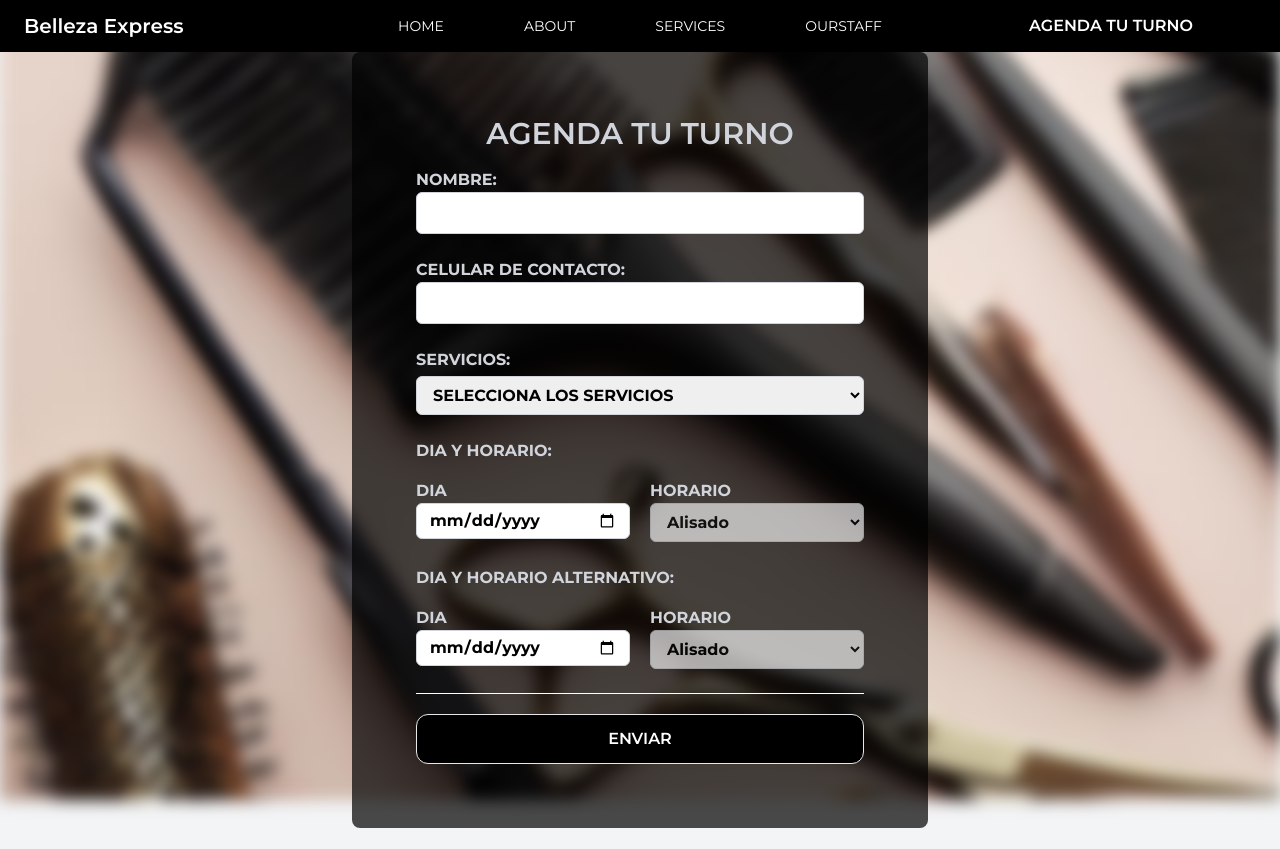
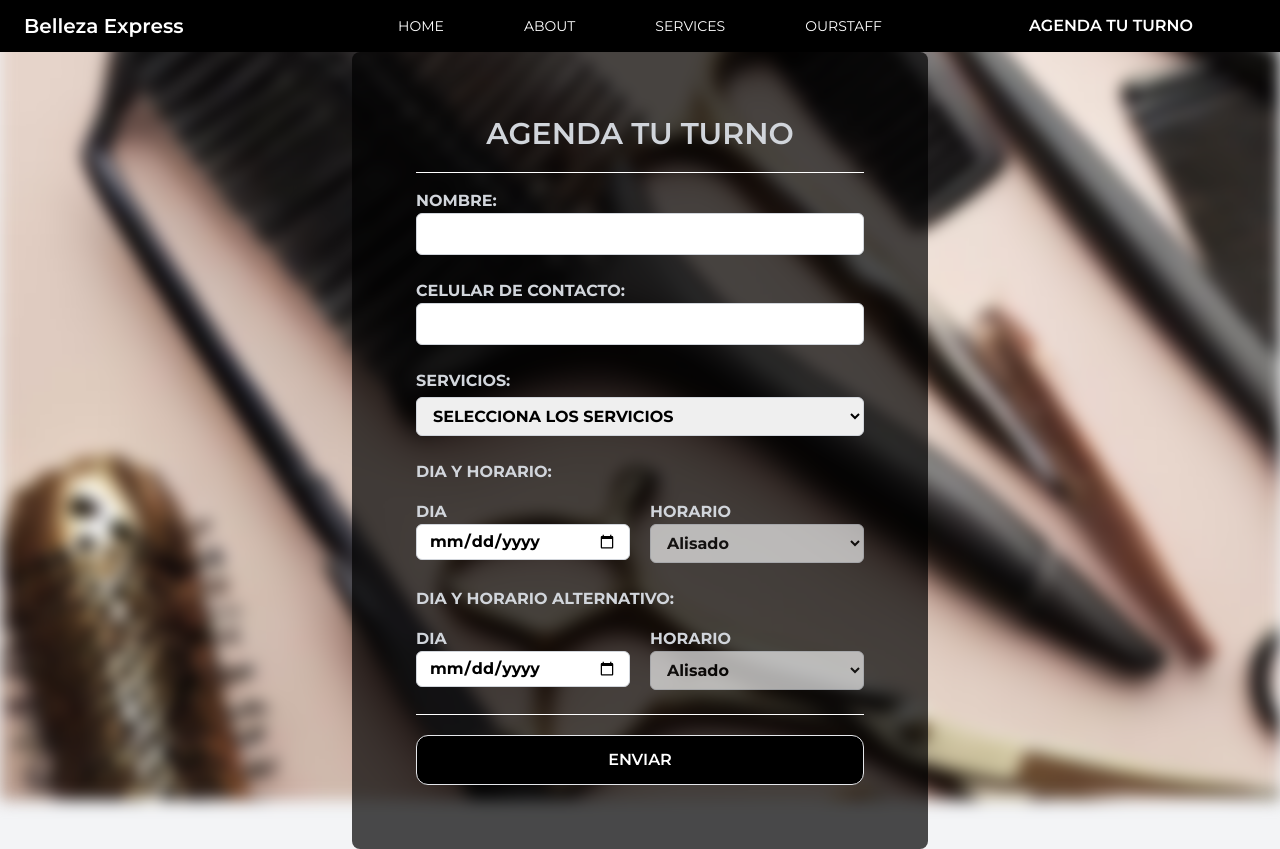
Before and after one commit to JuanPrato/turnitos, a Next.js app: page /turn in a window 1280 px wide. Before the commit the page ends 828 px from the top, so only its background shows below. Built offline with nearby package versions, Linux system fonts and the light colour scheme.

Commit message:
pass className

```diff
--- a/src/components/Font.tsx
+++ b/src/components/Font.tsx
@@ -1,5 +1,7 @@
-export function SectionTitle({ text }: { text: string }) {
+import { twMerge } from "tailwind-merge"
+
+export function SectionTitle({ text, className }: { text: string, className?: string }) {
   return (
-    <h2 className="text-center text-3xl font-semibold">{text}</h2>
+    <h2 className={twMerge("text-center text-3xl font-semibold", className)}>{text}</h2>
   )
 }
```
